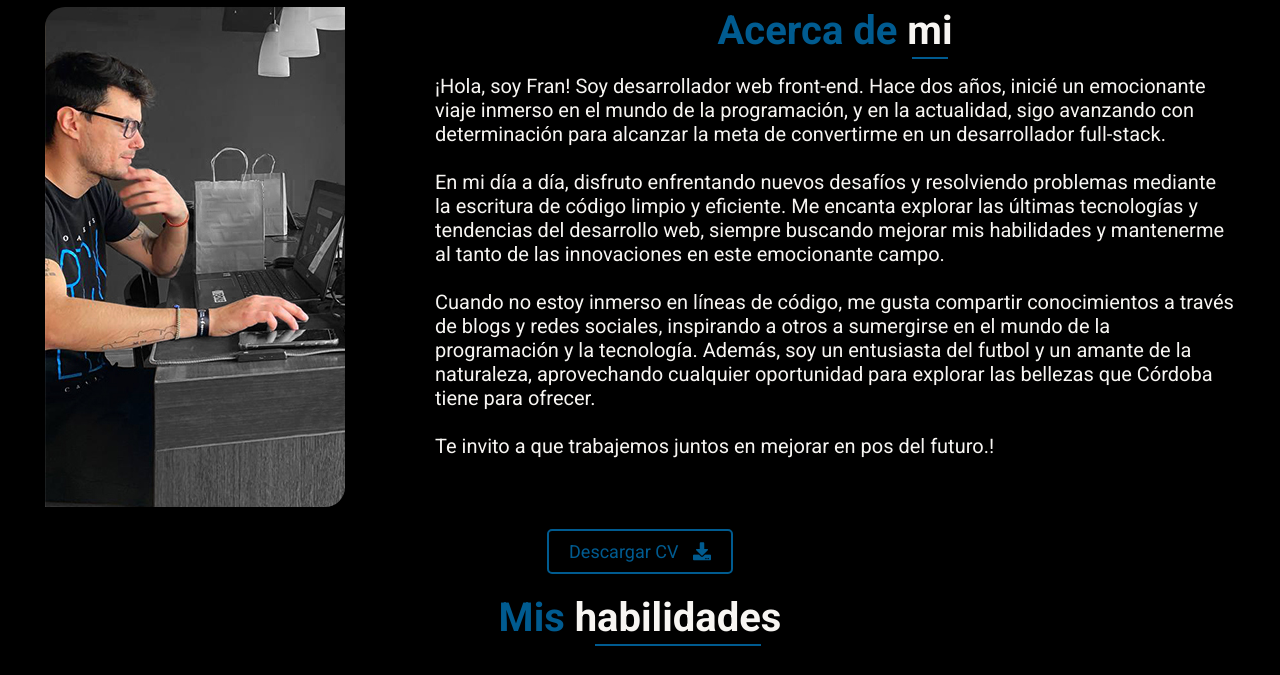
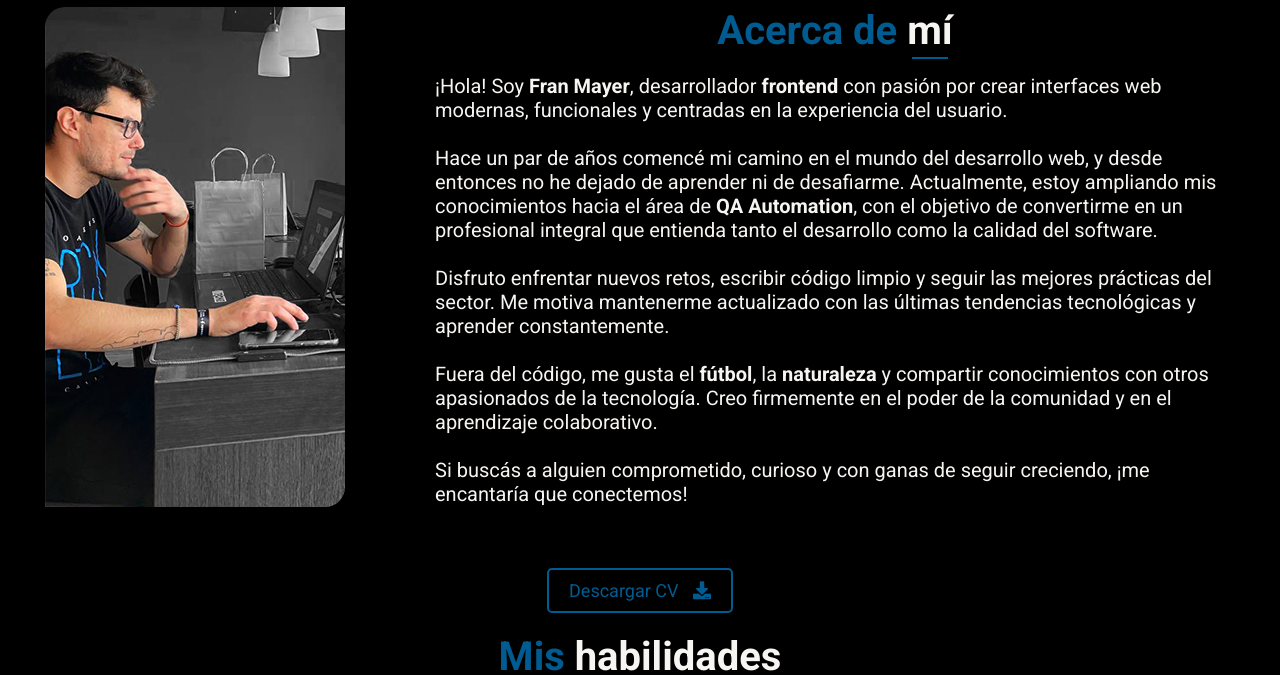
Before and after one commit to FranMayer/Portfolio-FM, a website: page index.html in a window 1280 px wide. Shown: the part 843-1518 px from the top of the page. Drawn offline with Linux system fonts and the light colour scheme.

Commit message:
Feat: Adding new icons and details

```diff
--- a/index.html
+++ b/index.html
@@ -118,12 +118,19 @@
                 <img src="assets/images/About/Fran.jpg" alt="About-Image"/>
             </div>
             <div class="heading">
-                <h2>Acerca de <span>mi</span></h2>
-                <p class="text">¡Hola, soy Fran! Soy desarrollador web front-end. Hace dos años, inicié un emocionante viaje inmerso en el mundo de la programación, y en la actualidad, sigo avanzando con determinación para alcanzar la meta de convertirme en un desarrollador full-stack.  <br><br>
-                En mi día a día, disfruto enfrentando nuevos desafíos y resolviendo problemas mediante la escritura de código limpio y eficiente. Me encanta explorar las últimas tecnologías y tendencias del desarrollo web, siempre buscando mejorar mis habilidades y mantenerme al tanto de las innovaciones en este emocionante campo.<br><br>
-                Cuando no estoy inmerso en líneas de código, me gusta compartir conocimientos a través de blogs y redes sociales, inspirando a otros a sumergirse en el mundo de la programación y la tecnología. Además, soy un entusiasta del futbol y un amante de la naturaleza, aprovechando cualquier oportunidad para explorar las bellezas que Córdoba tiene para ofrecer. <br><br>
-                Te invito a que trabajemos juntos en mejorar en pos del futuro.!
-                </p>
+                <h2>Acerca de <span>mí</span></h2>
+                    <p class="text">
+                    ¡Hola! Soy <strong>Fran Mayer</strong>, desarrollador <strong>frontend</strong> con pasión por crear interfaces web modernas, funcionales y centradas en la experiencia del usuario.
+                    <br><br>
+                    Hace un par de años comencé mi camino en el mundo del desarrollo web, y desde entonces no he dejado de aprender ni de desafiarme. Actualmente, estoy ampliando mis conocimientos hacia el área de <strong>QA Automation</strong>, con el objetivo de convertirme en un profesional integral que entienda tanto el desarrollo como la calidad del software.
+                    <br><br>
+                    Disfruto enfrentar nuevos retos, escribir código limpio y seguir las mejores prácticas del sector. Me motiva mantenerme actualizado con las últimas tendencias tecnológicas y aprender constantemente.
+                    <br><br>
+                    Fuera del código, me gusta el <strong>fútbol</strong>, la <strong>naturaleza</strong> y compartir conocimientos con otros apasionados de la tecnología. Creo firmemente en el poder de la comunidad y en el aprendizaje colaborativo.
+                    <br><br>
+                    Si buscás a alguien comprometido, curioso y con ganas de seguir creciendo, ¡me encantaría que conectemos!
+                    </p>
+
 
                 <br>
                 <br>
@@ -154,6 +161,7 @@
                     <img src="./assets/images/About/reactts-svgrepo-com.svg" alt="React logo" style="width: 8rem;">
                     <img src="./assets/images/About/php-svgrepo-com.svg" alt="React logo" style="width: 8rem;">
                     <img src="./assets/images/About/mysql-logo-svgrepo-com.svg" alt="React logo" style="width: 8rem;">
+                    <img src="./assets/images/About/Cypress.svg" alt="React logo" style="width: 8rem;">
                 </div>
             </div>
         </div>
@@ -424,11 +432,6 @@
                         <div class="fas fa-envelope"></div>
                         <p class="gmail">Francomayer@outlook.com</p>
                     </div>
-                    <div class="detail">
-                        <div class="fas fa-envelope"></div>
-                        <p class="gmail">Mayerdevelopment@outlook.com</p>
-                    </div>
-                </div>
 
                 <div class="info-item">
                     <h4>Linkedin:</h4>
@@ -476,7 +479,7 @@
         </div>
 
         <div class="content">
-            <p>Hecho por <span>Fran Mayer</span> | Todos los derechos reservados</p>
+            <p>Hecho por <span>Fran Mayer</span> | Let's do this!</p>
         </div>
     </footer>
     <!-------------------- Footer Area (End) -------------------->
@@ -509,7 +512,7 @@
     <script>
         var typed = new Typed('.typing-text', {
 
-            strings: ['proactividad', 'innovación', 'versatilidad', 'desarrollador web'],
+            strings: ['proactividad', 'innovación', '', 'desarrollador web'],
             typeSpeed: 110,
             loop: true
         });
```
Also changed, not shown: assets/images/About/Cypress.svg (added).
